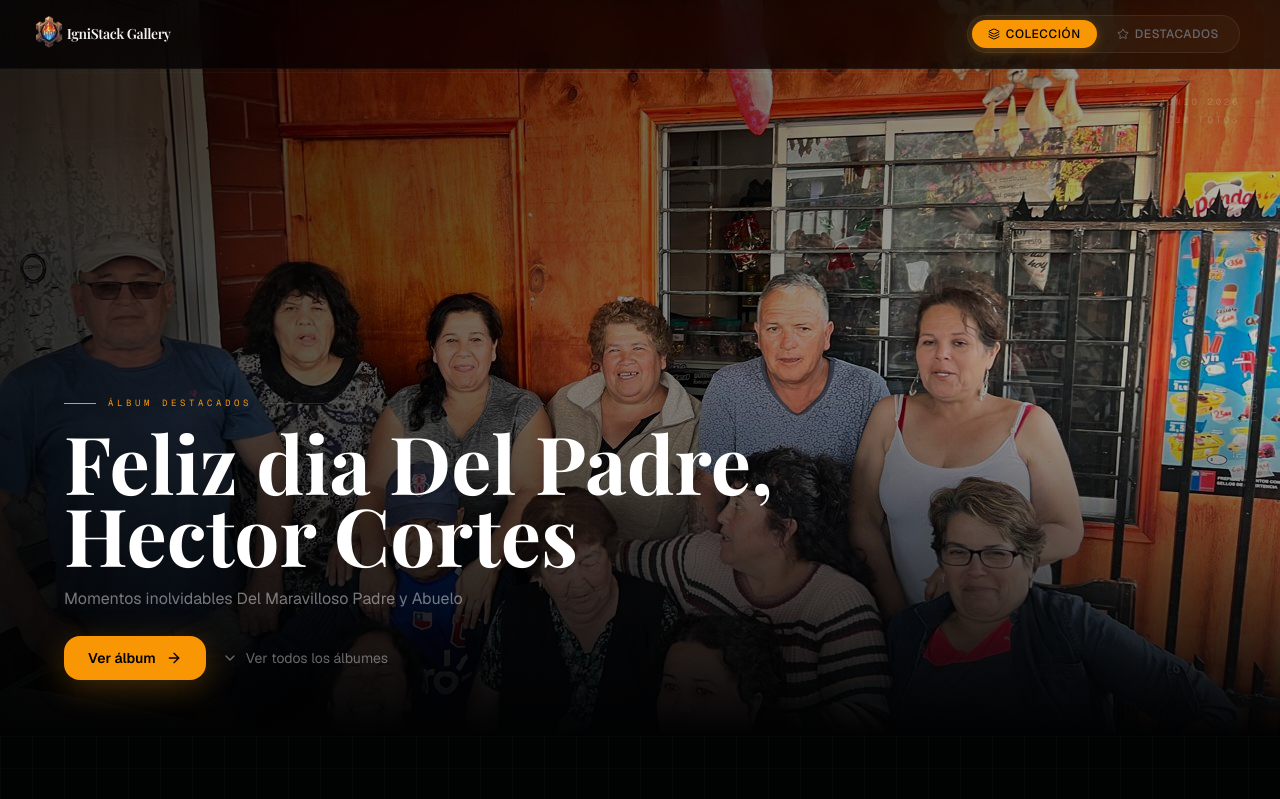
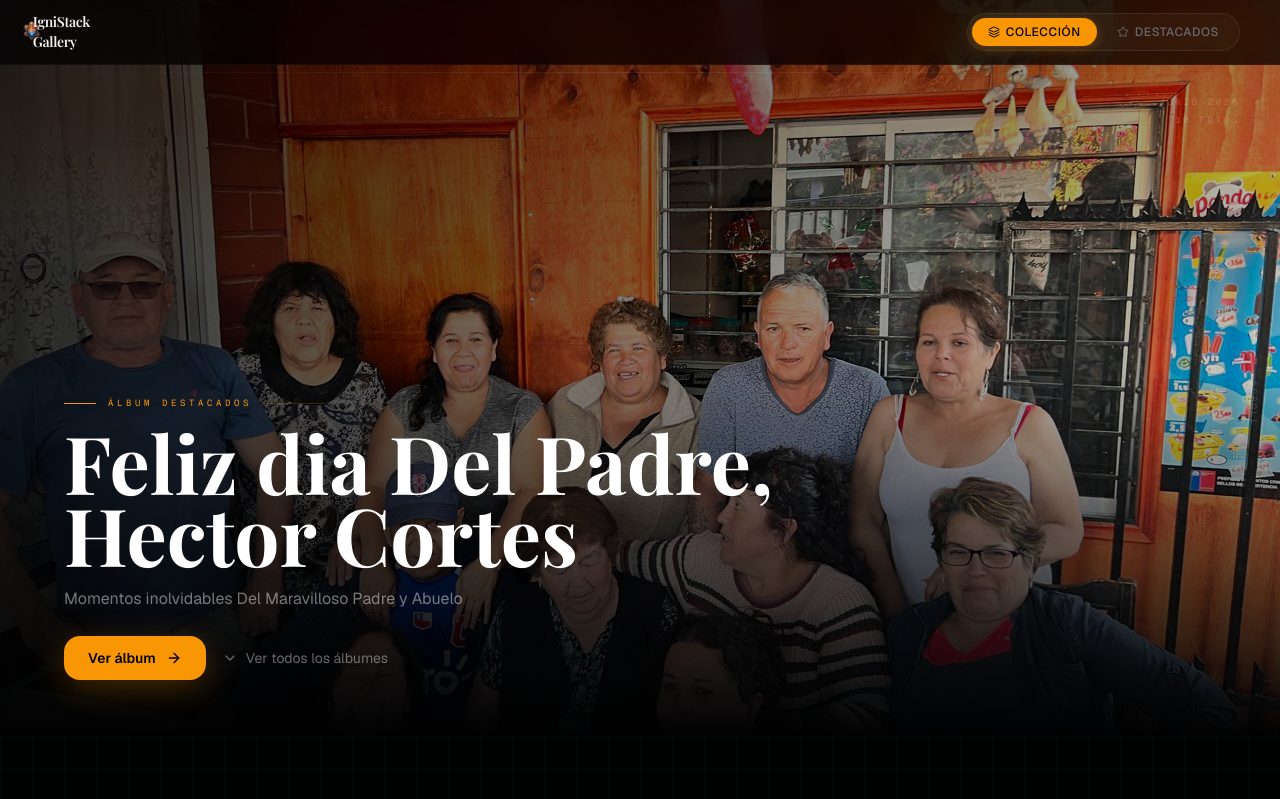
Before and after one commit to LynkRookie/GaleriaFamiliaCortes.github.io, a Next.js app: page / in a window 1280 px wide. Shown: the top 799 px of the page. Built offline with nearby package versions, Linux system fonts and the light colour scheme; a web font is replaced by a local one.

Commit message:
Update page.tsx

```diff
--- a/app/page.tsx
+++ b/app/page.tsx
@@ -50,7 +50,7 @@ export default function HomePage() {
           </div>
 
           {/* Tabs — center */}
-          <nav className="flex items-center gap-1 rounded-full border border-white/[0.08] bg-white/[0.03] p-1" aria-label="Secciones">
+          <nav className="flex items-center gap-1 rounded-full border border-white/[0.08] bg-white/[0.03] p-1" aria-label="Secciones" style={{marginLeft:"55rem"}}>
             <button
               onClick={() => setActiveTab("coleccion")}
               className={`flex items-center gap-1.5 rounded-full px-4 py-1.5 text-xs font-medium tracking-wider uppercase transition-all duration-200 ${
```
